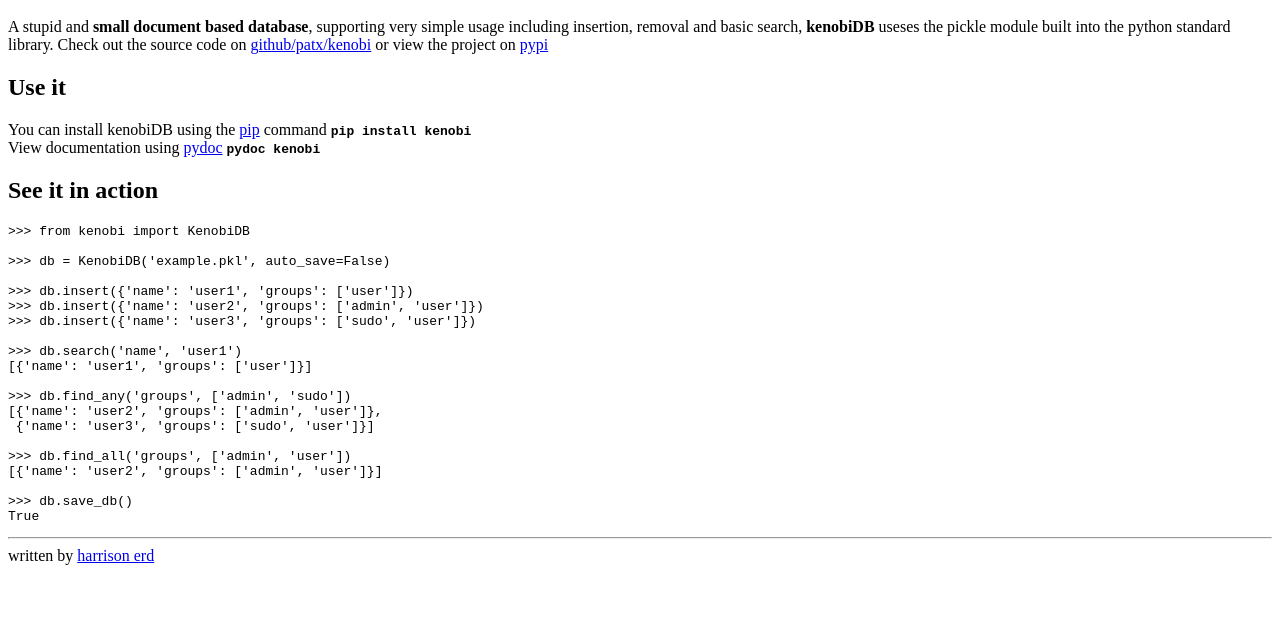
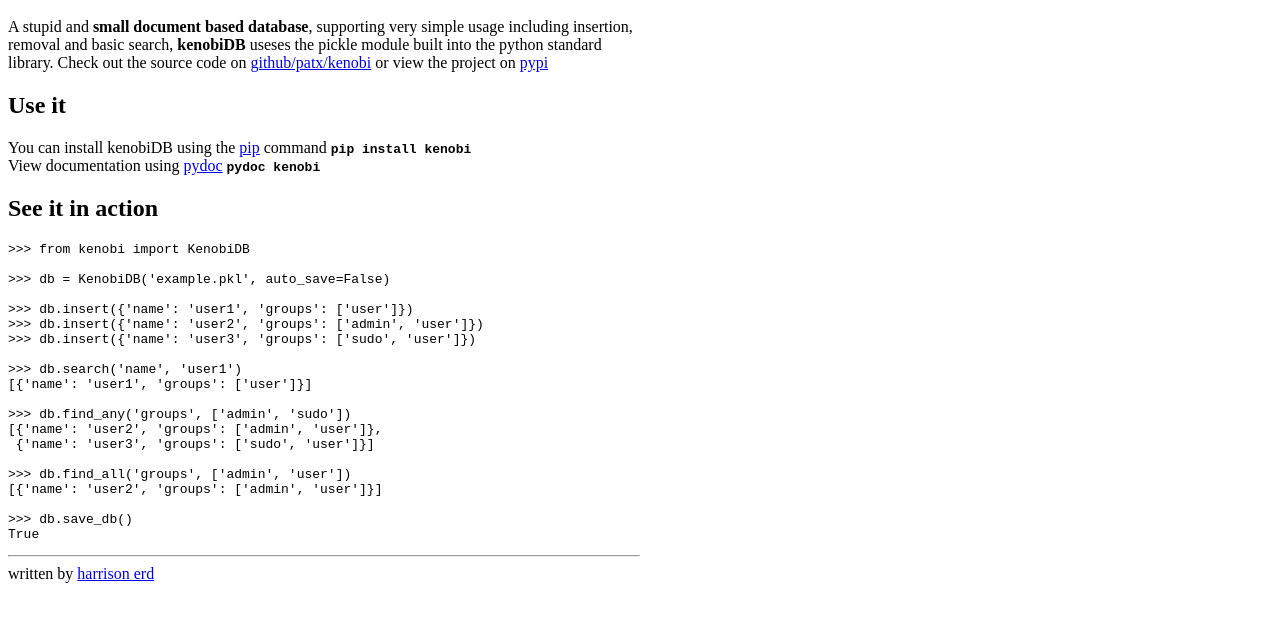
Before and after one commit to patx/kenobi, a plain HTML site: page docs/index.html in a window 1280 px wide. Shown: the part 69-690 px from the top of the page. Drawn offline with Linux system fonts and the light colour scheme.

Commit message:
update website margin

```diff
--- a/docs/index.html
+++ b/docs/index.html
@@ -1,6 +1,9 @@
 <html>
 <head>
 <title>kenobiDB</title>
+<style>
+body { margin-right: 50%; }
+</style>
 </head>
 <body>
 <h1>kenobiDB<img src="https://vignette.wikia.nocookie.net/lego/images/d/d7/Obi_Wan_episode_1_%282014%29.jpg/revision/latest/scale-to-width-down/300?cb=20150216014608" width="80" height="50"></h1>
```
